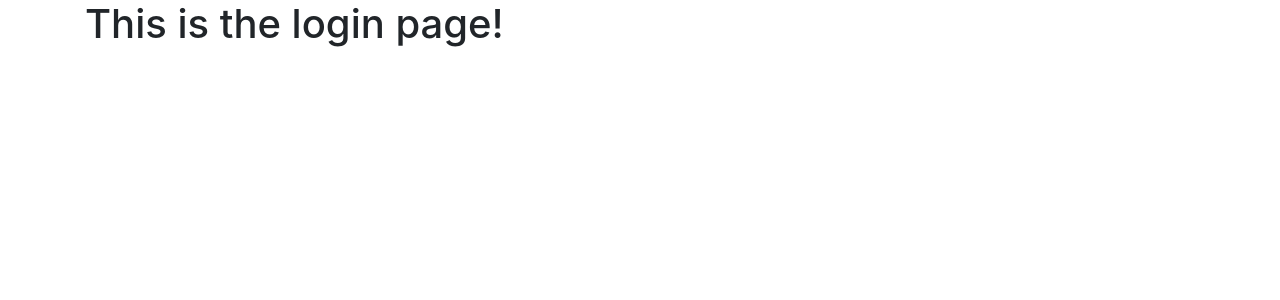
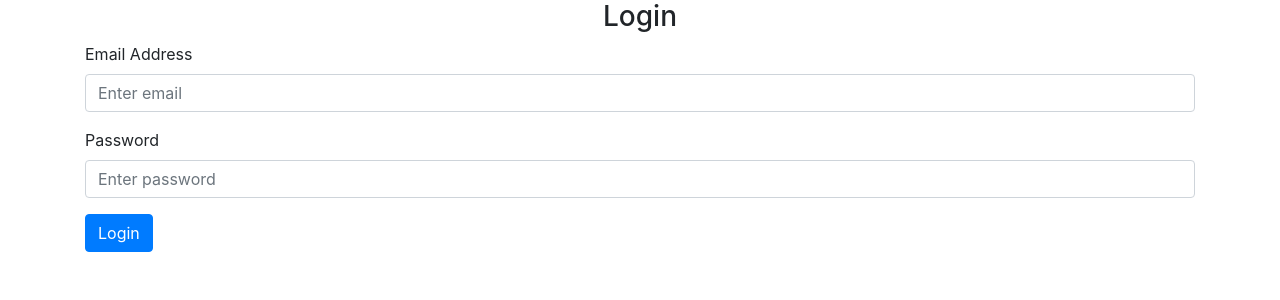
Before and after one commit to sdkhrrm/Flask-Web-App, a Flask app: page /login in a window 1280 px wide. Shown: the part 56-356 px from the top of the page. Run offline with Flask 3, Linux system fonts and the light colour scheme; some libraries are stand-ins or nearby versions.

Commit message:
added Login Page, added Flash messages and POST requests in SignUp

```diff
--- a/website/auth.py
+++ b/website/auth.py
@@ -1,15 +1,32 @@
-from flask import Blueprint, render_template
+from flask import Blueprint, render_template, request, flash
 
 auth = Blueprint('auth', __name__)
 
-@auth.route("/login")
+@auth.route("/login", methods=['GET', 'POST'])
 def login():
-    return render_template("login.html")
+    return render_template("login.html", boolean=True)
 
 @auth.route("/logout")
 def logout():
     return "<p>Logout</p>"
 
-@auth.route("/sign-up")
+@auth.route("/sign-up", methods=['GET', 'POST'])
 def sign_up():
+    if request.method == 'POST':
+        email = request.form.get('email')
+        firstName = request.form.get('firstName')
+        password1 = request.form.get('password1')
+        password2 = request.form.get('password2')
+
+        if len(email) < 4:
+            flash('Email must be greater than 3 characters.', category='error')
+        elif len(firstName) < 2:
+            flash('First name must be greater than 1 characters.', category='error')
+        elif password1 != password2:
+            flash('Passwords don\'t match', category='error')
+        elif len(password1) < 7:
+            flash('Password must be greater than 7 characters.', category='error')
+        else:
+            flash('Account created!', category='success')
+
     return render_template("sign_up.html")
--- a/website/templates/base.html
+++ b/website/templates/base.html
@@ -36,6 +36,28 @@
     </div>
   </nav>
 
+  {% with messages = get_flashed_messages(with_categories=true) %}
+  {% if messages %}
+    {% for category, message in messages %}
+    {% if category == 'error' %}
+    <div class="alert alter-danger alter-dismissable fade show" role="alert">
+      {{ message }}
+      <button type="button" class="close" data-dismiss="alert">
+        <span aria-hidden="true">&times;</span>
+      </button>
+    </div>
+    {% else %}
+    <div class="alert alter-success alter-dismissable fade show" role="alert">
+      {{ message }}
+      <button type="button" class="close" data-dismiss="alert">
+        <span aria-hidden="true">&times;</span>
+      </button>
+    </div>
+    {% endif %}
+    {% endfor %}
+  {% endif %}
+  {% endwith %}
+
   <div class="container">{% block  content %}{% endblock %}</div>
 
   <script
--- a/website/templates/login.html
+++ b/website/templates/login.html
@@ -2,5 +2,30 @@
 {% block title %}Login{% endblock %}
 
 {% block  content %}
-<h1>This is the login page!</h1>
+<form method="POST">
+    <h3 align="center">Login</h3>
+    <div class="form-group">
+        <label for="email" >Email Address</label>
+        <input
+            type="email"
+            class="form-control"
+            id="email"
+            name="email"
+            placeholder="Enter email"
+        />
+    </div>
+
+    <div class="form-group">
+        <label for="password">Password</label>
+        <input
+            type="password"
+            class="form-control"
+            id="password"
+            name="password"
+            placeholder="Enter password"
+        />
+    </div>
+
+    <button type="submit" class="btn btn-primary">Login</button>
+</form>
 {% endblock %}
```
